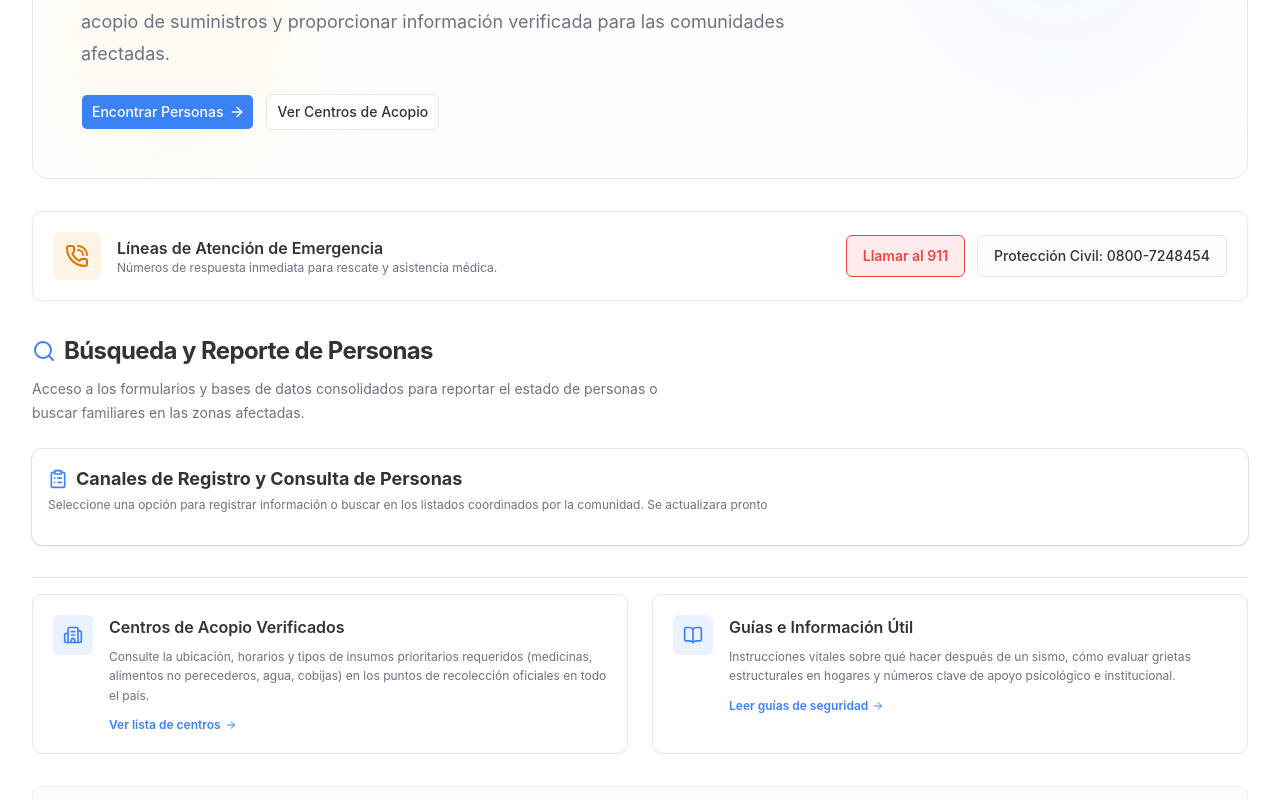
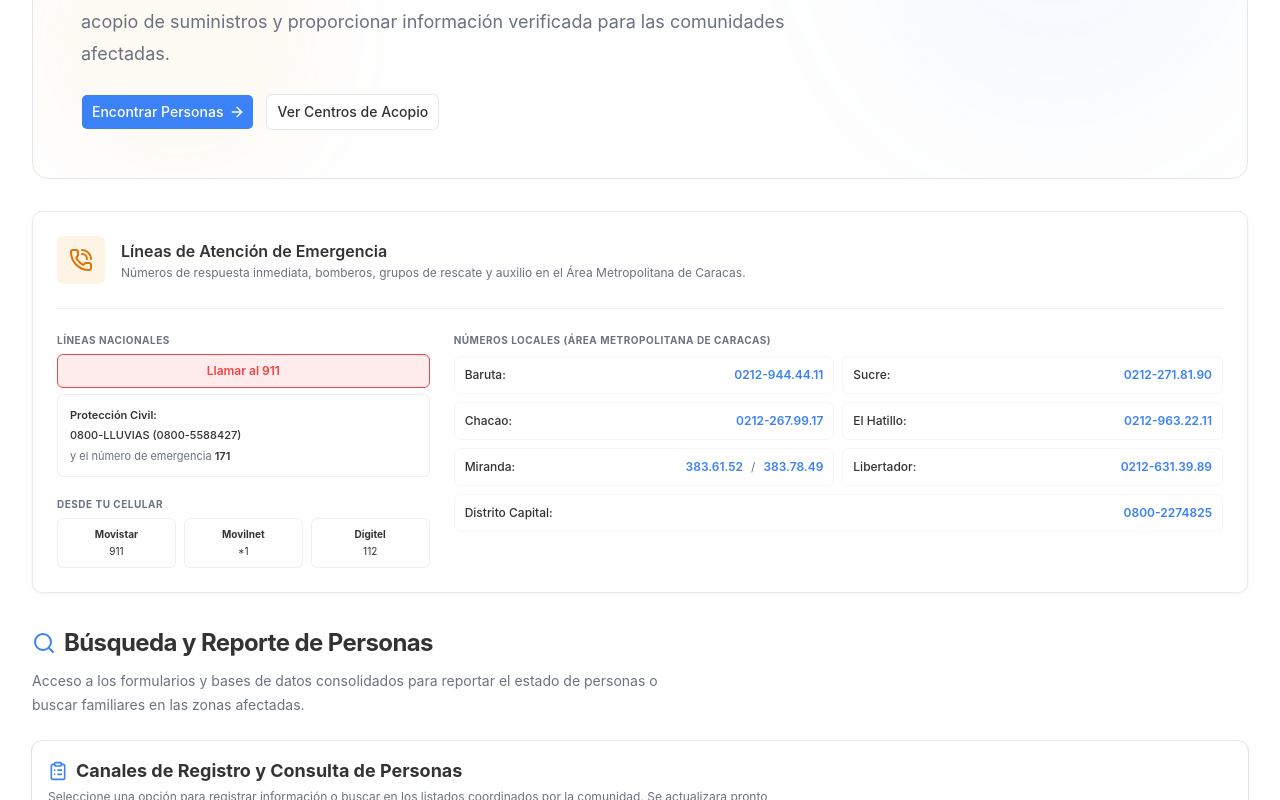
Before and after one commit to xtir82/soporte-sismo-vzla, a Next.js app: page / in a window 1280 px wide. Shown: the part 500-1300 px from the top of the page. Built offline with nearby package versions, Linux system fonts and the light colour scheme.

Commit message:
Registro de numeros de emergencia

```diff
--- a/app/centros-de-acopio/page.tsx
+++ b/app/centros-de-acopio/page.tsx
@@ -1,5 +1,3 @@
-"use client"
-
 "use client"
 
 import * as React from "react"
--- a/app/page.tsx
+++ b/app/page.tsx
@@ -79,29 +79,92 @@ export default function HomePage() {
       </section>
 
       {/* Signature Element: Quick Emergency Contact Strip */}
-      <section className="border border-border/80 rounded-xl bg-card p-5 flex flex-col md:flex-row items-center justify-between gap-6 shadow-xs">
+      <section className="border border-border/80 rounded-xl bg-card p-6 flex flex-col gap-6 shadow-xs">
         <div className="flex items-center gap-4">
           <div className="flex size-12 items-center justify-center rounded-lg bg-amber-500/10 text-amber-600 dark:text-amber-500 shrink-0">
             <PhoneCall className="size-6" />
           </div>
-          <div className="flex flex-col">
+          <div className="flex flex-col gap-0.5">
             <h3 className="font-semibold text-foreground text-sm sm:text-base">Líneas de Atención de Emergencia</h3>
-            <p className="text-xs text-muted-foreground">Números de respuesta inmediata para rescate y asistencia médica.</p>
+            <p className="text-xs text-muted-foreground">Números de respuesta inmediata, bomberos, grupos de rescate y auxilio en el Área Metropolitana de Caracas.</p>
           </div>
         </div>
-        <div className="flex flex-wrap gap-3 w-full md:w-auto">
+
+        <div className="grid grid-cols-1 lg:grid-cols-3 gap-6 border-t border-border/60 pt-6">
+          {/* Col 1: Principales y Celulares */}
+          <div className="flex flex-col gap-4">
+            <div className="flex flex-col gap-1.5">
+              <h4 className="text-[10px] font-bold uppercase tracking-wider text-muted-foreground">Líneas Nacionales</h4>
               <a
                 href="tel:911"
-            className="flex-1 md:flex-none inline-flex items-center justify-center gap-2 rounded-lg border border-destructive bg-destructive/10 text-destructive hover:bg-destructive/15 px-4 py-2.5 text-sm font-semibold transition-colors"
+                className="inline-flex items-center justify-center gap-2 rounded-lg border border-destructive bg-destructive/10 text-destructive hover:bg-destructive/15 px-4 py-2 text-xs font-semibold transition-colors w-full"
               >
                 <span>Llamar al 911</span>
               </a>
-          <a
-            href="tel:08007248454"
-            className="flex-1 md:flex-none inline-flex items-center justify-center gap-2 rounded-lg border border-border bg-muted/50 text-foreground hover:bg-muted px-4 py-2.5 text-sm font-medium transition-colors"
-          >
-            <span>Protección Civil: 0800-7248454</span>
+              <div className="flex flex-col gap-1 text-[11px] text-muted-foreground p-3 rounded-lg border border-border/60 bg-muted/20">
+                <span className="font-semibold text-foreground">Protección Civil:</span>
+                <a href="tel:08005588427" className="hover:underline hover:text-primary font-medium text-foreground">0800-LLUVIAS (0800-5588427)</a>
+                <span>y el número de emergencia <a href="tel:171" className="hover:underline hover:text-primary font-semibold text-foreground">171</a></span>
+              </div>
+            </div>
+
+            <div className="flex flex-col gap-1.5 mt-1">
+              <h4 className="text-[10px] font-bold uppercase tracking-wider text-muted-foreground">Desde tu Celular</h4>
+              <div className="grid grid-cols-3 gap-2 text-center text-[10px]">
+                <a href="tel:911" className="p-2 rounded-lg border border-border/60 bg-muted/20 hover:bg-muted/40 hover:text-primary transition-colors flex flex-col gap-0.5">
+                  <span className="font-bold text-foreground">Movistar</span>
+                  <span>911</span>
                 </a>
+                <a href="tel:*1" className="p-2 rounded-lg border border-border/60 bg-muted/20 hover:bg-muted/40 hover:text-primary transition-colors flex flex-col gap-0.5">
+                  <span className="font-bold text-foreground">Movilnet</span>
+                  <span>*1</span>
+                </a>
+                <a href="tel:112" className="p-2 rounded-lg border border-border/60 bg-muted/20 hover:bg-muted/40 hover:text-primary transition-colors flex flex-col gap-0.5">
+                  <span className="font-bold text-foreground">Digitel</span>
+                  <span>112</span>
+                </a>
+              </div>
+            </div>
+          </div>
+
+          {/* Col 2 & 3: Municipios de Caracas */}
+          <div className="lg:col-span-2 flex flex-col gap-2">
+            <h4 className="text-[10px] font-bold uppercase tracking-wider text-muted-foreground">Números Locales (Área Metropolitana de Caracas)</h4>
+            <div className="grid grid-cols-1 sm:grid-cols-2 gap-2 text-xs">
+              <div className="flex justify-between items-center p-2.5 rounded-lg border border-border/40 hover:bg-muted/10">
+                <span className="font-medium text-foreground">Baruta:</span>
+                <a href="tel:02129444411" className="font-semibold text-primary hover:underline">0212-944.44.11</a>
+              </div>
+              <div className="flex justify-between items-center p-2.5 rounded-lg border border-border/40 hover:bg-muted/10">
+                <span className="font-medium text-foreground">Sucre:</span>
+                <a href="tel:02122718190" className="font-semibold text-primary hover:underline">0212-271.81.90</a>
+              </div>
+              <div className="flex justify-between items-center p-2.5 rounded-lg border border-border/40 hover:bg-muted/10">
+                <span className="font-medium text-foreground">Chacao:</span>
+                <a href="tel:02122679917" className="font-semibold text-primary hover:underline">0212-267.99.17</a>
+              </div>
+              <div className="flex justify-between items-center p-2.5 rounded-lg border border-border/40 hover:bg-muted/10">
+                <span className="font-medium text-foreground">El Hatillo:</span>
+                <a href="tel:02129632211" className="font-semibold text-primary hover:underline">0212-963.22.11</a>
+              </div>
+              <div className="flex justify-between items-center p-2.5 rounded-lg border border-border/40 hover:bg-muted/10">
+                <span className="font-medium text-foreground">Miranda:</span>
+                <div className="flex gap-2">
+                  <a href="tel:02123836152" className="font-semibold text-primary hover:underline">383.61.52</a>
+                  <span className="text-muted-foreground">/</span>
+                  <a href="tel:02123837849" className="font-semibold text-primary hover:underline">383.78.49</a>
+                </div>
+              </div>
+              <div className="flex justify-between items-center p-2.5 rounded-lg border border-border/40 hover:bg-muted/10">
+                <span className="font-medium text-foreground">Libertador:</span>
+                <a href="tel:02126313989" className="font-semibold text-primary hover:underline">0212-631.39.89</a>
+              </div>
+              <div className="flex justify-between items-center p-2.5 rounded-lg border border-border/40 hover:bg-muted/10 sm:col-span-2">
+                <span className="font-medium text-foreground">Distrito Capital:</span>
+                <a href="tel:08002274825" className="font-semibold text-primary hover:underline">0800-2274825</a>
+              </div>
+            </div>
+          </div>
         </div>
       </section>
 
```
Lines whose indentation alone changed are shown as unchanged.
